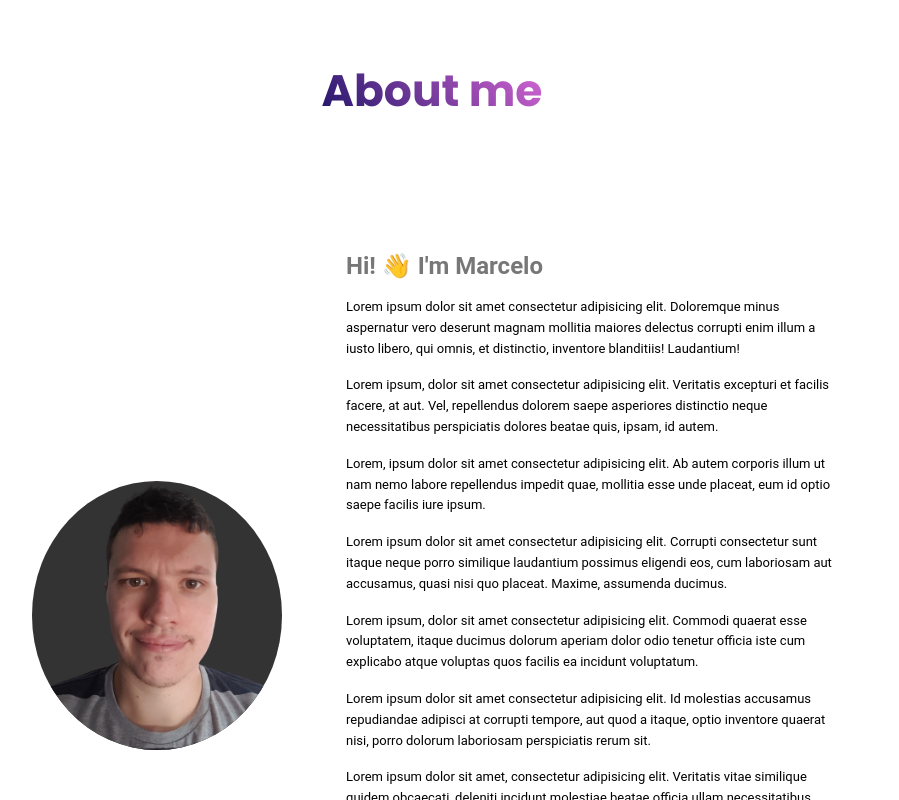
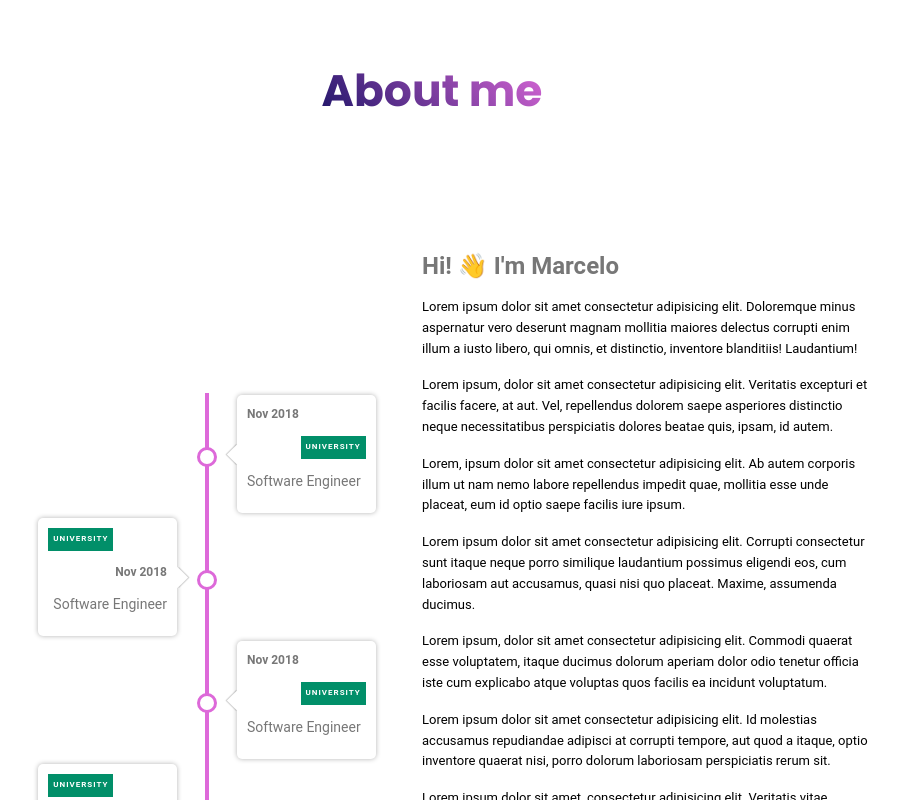
Before and after one commit to marcelo-azcona/Portfolio, a React (Create React App) app: page / in a window 1280 px wide. Shown: the part 3760-4560 px from the top of the page, without its empty margins (208-1107 px from the left). Built offline with nearby package versions, Linux system fonts and the light colour scheme.

Commit message:
FFinished styling Timeline Component

```diff
--- /dev/null
+++ b/src/components/UI/timeline/Timeline.scss
@@ -0,0 +1,17 @@
+@import '../general-styles.scss';
+
+.timeline-container {
+  display: flex;
+  flex-direction: column;
+  position: relative;
+  width: 100%;
+
+  &::after {
+    background-color: $color-project-title-4;
+    content: '';
+    position: absolute;
+    left: calc(50% - 0.2rem);
+    width: 0.4rem;
+    height: 100%;
+  }
+}
--- /dev/null
+++ b/src/components/UI/timeline/Timeline.tsx
@@ -0,0 +1,54 @@
+import React from 'react';
+import TimelineItem from './TimelineItem';
+import './Timeline.scss';
+
+const Timeline = () => {
+  const timelineData = [
+    {
+      id: 1,
+      text: 'Software Engineer',
+      date: 'Nov 2018',
+      category: {
+        tag: 'University',
+        color: '#018f69',
+      },
+    },
+    {
+      id: 2,
+      text: 'Software Engineer',
+      date: 'Nov 2018',
+      category: {
+        tag: 'University',
+        color: '#018f69',
+      },
+    },
+    {
+      id: 3,
+      text: 'Software Engineer',
+      date: 'Nov 2018',
+      category: {
+        tag: 'University',
+        color: '#018f69',
+      },
+    },
+    {
+      id: 4,
+      text: 'Software Engineer',
+      date: 'Nov 2018',
+      category: {
+        tag: 'University',
+        color: '#018f69',
+      },
+    },
+  ];
+
+  return (
+    <div className="timeline-container">
+      {timelineData.map((data) => (
+        <TimelineItem data={data} key={data.id} />
+      ))}
+    </div>
+  );
+};
+
+export default Timeline;
--- /dev/null
+++ b/src/components/UI/timeline/TimelineItem.scss
@@ -0,0 +1,115 @@
+@import '../general-styles.scss';
+
+.timeline-item {
+  display: flex;
+  justify-content: flex-end;
+  padding-right: 3rem;
+  position: relative;
+  margin: 0.25rem 0;
+  width: 50%;
+
+  &:nth-child(odd) {
+    align-self: flex-end;
+    justify-content: flex-start;
+    padding-left: 3rem;
+    padding-right: 0;
+
+    .timeline-item__content {
+      text-align: left;
+      align-items: flex-start;
+
+      &::after {
+        right: auto;
+        left: -0.75rem;
+        box-shadow: -1px 1px 1px rgba(0, 0, 0, 0.2);
+      }
+
+      .tag {
+        order: 1;
+        margin-left: auto;
+      }
+
+      time {
+        margin-left: 0rem;
+      }
+
+      .circle {
+        right: auto;
+        left: -4rem;
+      }
+    }
+  }
+
+  &__title {
+    width: 100%;
+    display: flex;
+    flex-wrap: wrap;
+    align-items: center;
+    gap: 1.2rem;
+  }
+
+  &__content {
+    width: 40rem;
+    box-shadow: 0 0 5px rgba(0, 0, 0, 0.3);
+    border-radius: 5px;
+    background-color: #fff;
+    display: flex;
+    flex-direction: column;
+    align-items: flex-end;
+    padding: 1rem;
+    max-width: 75%;
+    position: relative;
+    text-align: right;
+
+    &::after {
+      content: ' ';
+      background-color: #fff;
+      box-shadow: 1px -1px 1px rgba(0, 0, 0, 0.2);
+      position: absolute;
+      right: -0.75rem;
+      top: calc(50% - 0.75rem);
+      transform: rotate(45deg);
+      width: 1.5rem;
+      height: 1.5rem;
+    }
+
+    time {
+      color: #777;
+      font-size: 1.2rem;
+      font-weight: bold;
+      margin-left: auto;
+    }
+
+    p {
+      font-size: 1.4rem;
+      line-height: 2rem;
+      margin: 1.2rem 0;
+      max-width: 25rem;
+    }
+
+    .tag {
+      color: #fff;
+      font-size: 0.8rem;
+      font-weight: bold;
+      letter-spacing: 0.1rem;
+      padding: 0.5rem;
+      text-transform: uppercase;
+
+      // @include responsive(tab-land1200) {
+      //   color: red;
+      // }
+    }
+
+    .circle {
+      background-color: #fff;
+      border: 3px solid $color-project-title-4;
+      border-radius: 50%;
+      position: absolute;
+      top: calc(50% - 0.75rem);
+      right: -4rem;
+      width: 2rem;
+      height: 2rem;
+      z-index: 100;
+    }
+  }
+}
--- /dev/null
+++ b/src/components/UI/timeline/TimelineItem.tsx
@@ -0,0 +1,29 @@
+import React from 'react';
+import './TimelineItem.scss';
+
+type DataProps = {
+  data: {
+    text?: string;
+    date?: string;
+    category?: { tag: string; color: string };
+  };
+};
+
+const TimelineItem = ({ data }: DataProps) => (
+  <div className="timeline-item">
+    <div className="timeline-item__content">
+      <div className="timeline-item__title">
+        {' '}
+        <span className="tag" style={{ background: data.category?.color }}>
+          {data.category?.tag}
+        </span>
+        <time>{data.date}</time>
+      </div>
+
+      <p>{data.text}</p>
+      <span className="circle" />
+    </div>
+  </div>
+);
+
+export default TimelineItem;
--- a/src/components/about-me/AboutMe.styles.scss
+++ b/src/components/about-me/AboutMe.styles.scss
@@ -9,11 +9,11 @@
   display: flex;
   justify-content: center;
   align-items: center;
-  padding: 12rem 24rem 0rem 24rem;
-  gap: 6.4rem;
+  padding: 12rem 20rem 0rem 20rem;
 }
 
 .about__left {
+  width: 50%;
   display: flex;
   flex-direction: column;
   justify-content: center;
@@ -21,8 +21,12 @@
   gap: 6rem;
 }
 
+.about__right {
+  width: 60%;
+}
+
 .about__img-box {
-  width: 25rem;
+  width: 100%;
   border-radius: 50%;
 }
 
--- a/src/components/about-me/AboutMe.tsx
+++ b/src/components/about-me/AboutMe.tsx
@@ -7,27 +7,20 @@ import ParagraphBlack from '../UI/text/ParagraphDark';
 import IconBlack from '../UI/icon/IconBlack';
 import TechStack from '../UI/techstacks/TechStack';
 import LinkWhite from '../UI/links/LinkLight';
+import Timeline from '../UI/timeline/Timeline';
 import './AboutMe.styles.scss';
 
-const AboutMe = ({
-  projectTitle,
-  techStack,
-  children,
-}: {
+type AboutMeProps = {
   projectTitle: string;
   techStack: string[];
   children: React.ReactNode;
-}) => {
+};
+
+const AboutMe = ({ projectTitle, techStack, children }: AboutMeProps) => {
   return (
     <div className="about-container">
       <div className="about__left">
-        <div className="about__img-box">
-          <img
-            className="about__img"
-            src={hero1}
-            alt="Marcelo Azcona selfie."
-          />
-        </div>
+        <Timeline />
         <div className="about__resume-link">
           <LinkWhite
             href={'resume'}
--- a/src/components/about-me/AboutSection.tsx
+++ b/src/components/about-me/AboutSection.tsx
@@ -1,6 +1,7 @@
 import ParagraphDark from '../UI/text/ParagraphDark';
 import H2Header from '../UI/headings/H2Header';
 import AboutMe from './AboutMe';
+
 import './AboutMe.styles.scss';
 
 const AboutSection = () => {
--- a/src/components/projects/ProjectLeft.tsx
+++ b/src/components/projects/ProjectLeft.tsx
@@ -1,3 +1,5 @@
+import { useRef } from 'react';
+import { useInView } from 'framer-motion';
 import { ProjectProps } from './ProjectsSection';
 import H3Header from '../UI/headings/H3Header';
 import H4Header from '../UI/headings/H4Header';
@@ -14,9 +16,18 @@ const ProjectLeft = ({
   children,
   techStack,
 }: ProjectProps) => {
+  const viewRef = useRef(null);
+  const isInView = useInView(viewRef, { once: true });
+
   return (
     <div className="project-left">
-      <div className="project-description">
+      <div
+        className={
+          isInView
+            ? 'project-description'
+            : 'project-description project-description--off-left'
+        }
+      >
         <H3Header extraClass="h3header--white">{projectTitle}</H3Header>
         {children}
         <H4Header extraClass="h4header--white">Tech stack</H4Header>
@@ -28,7 +39,12 @@ const ProjectLeft = ({
         </div>
       </div>
 
-      <div className="project-links">
+      <div
+        ref={viewRef}
+        className={
+          isInView ? 'project-links' : 'project-links project-links--off-left'
+        }
+      >
         <div className="project-links__btn">
           <LinkWhite
             extraClass="link__light--bf"
--- a/src/components/projects/ProjectRight.tsx
+++ b/src/components/projects/ProjectRight.tsx
@@ -24,7 +24,7 @@ const ProjectRight = ({
       <div
         ref={viewRef}
         className={
-          isInView ? 'project-links' : 'project-links project-links--off'
+          isInView ? 'project-links' : 'project-links project-links--off-right'
         }
       >
         <div ref={viewRef} className="project-links__btn">
@@ -67,7 +67,13 @@ const ProjectRight = ({
         </div>
       </div>
 
-      <div className="project-description">
+      <div
+        className={
+          isInView
+            ? 'project-description'
+            : 'project-description project-description--off-right'
+        }
+      >
         <H3Header extraClass="h3header--white">{projectTitle}</H3Header>
         {children}
 
--- a/src/components/projects/Projects.styles.scss
+++ b/src/components/projects/Projects.styles.scss
@@ -14,7 +14,7 @@
 }
 
 .project-links {
-  transition: all 0.7s ease-out 0.5s;
+  transition: all 0.7s cubic-bezier(0.17, 0.55, 0.55, 1) 0.25s;
   opacity: 1;
   display: flex;
   flex-direction: column;
@@ -40,14 +40,21 @@
     margin-top: auto;
   }
 
-  &--off {
+  &--off-right {
     opacity: 0;
     transform: translateX(-5rem);
+  }
+
+  &--off-left {
+    opacity: 0;
+    transform: translateX(5rem);
   }
 }
 
 .project-description {
   flex: 1.5;
+  opacity: 1;
+  transition: all 0.7s cubic-bezier(0.17, 0.55, 0.55, 1) 0.25s;
 
   &__tech {
     display: flex;
@@ -55,4 +62,14 @@
     justify-content: flex-start;
     gap: 3rem;
   }
+
+  &--off-right {
+    opacity: 0;
+    transform: translateX(5rem);
+  }
+
+  &--off-left {
+    opacity: 0;
+    transform: translateX(-5rem);
+  }
 }
```
Also changed, not shown: 1 other file (tests, documents, lock files or other folders).
